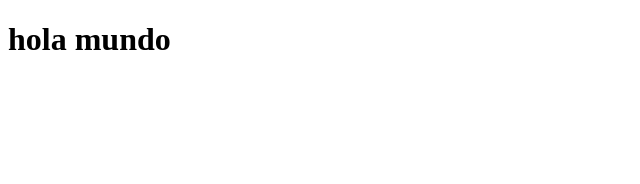
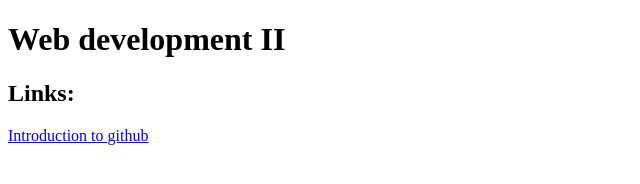
Before and after one commit to pro-cwd/pro-cwd.github.io, a plain HTML site: page index.html in a window 1280 px wide. Shown: the whole page, without its empty margins (0-640 px from the left). Drawn offline with Linux system fonts and the light colour scheme.

Commit message:
Introduction to github

```diff
--- a/index.html
+++ b/index.html
@@ -6,6 +6,8 @@
     <title>Document</title>
 </head>
 <body>
-    <h1>hola mundo</h1>
+    <h1>Web development II</h1>
+    <h2>Links:</h2>
+    <a href="https://github.com/pro-cwd/skills-introduction-to-github">Introduction to github</a>
 </body>
 </html>
```
